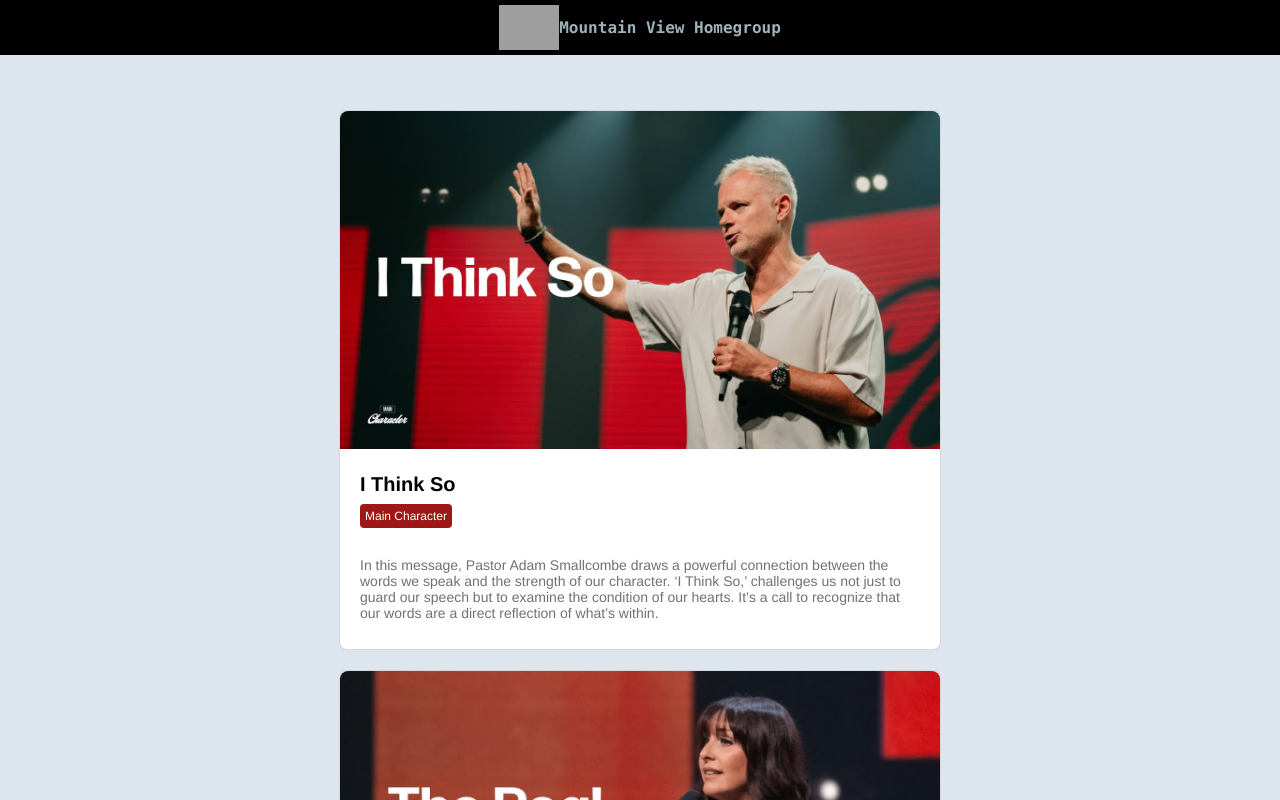
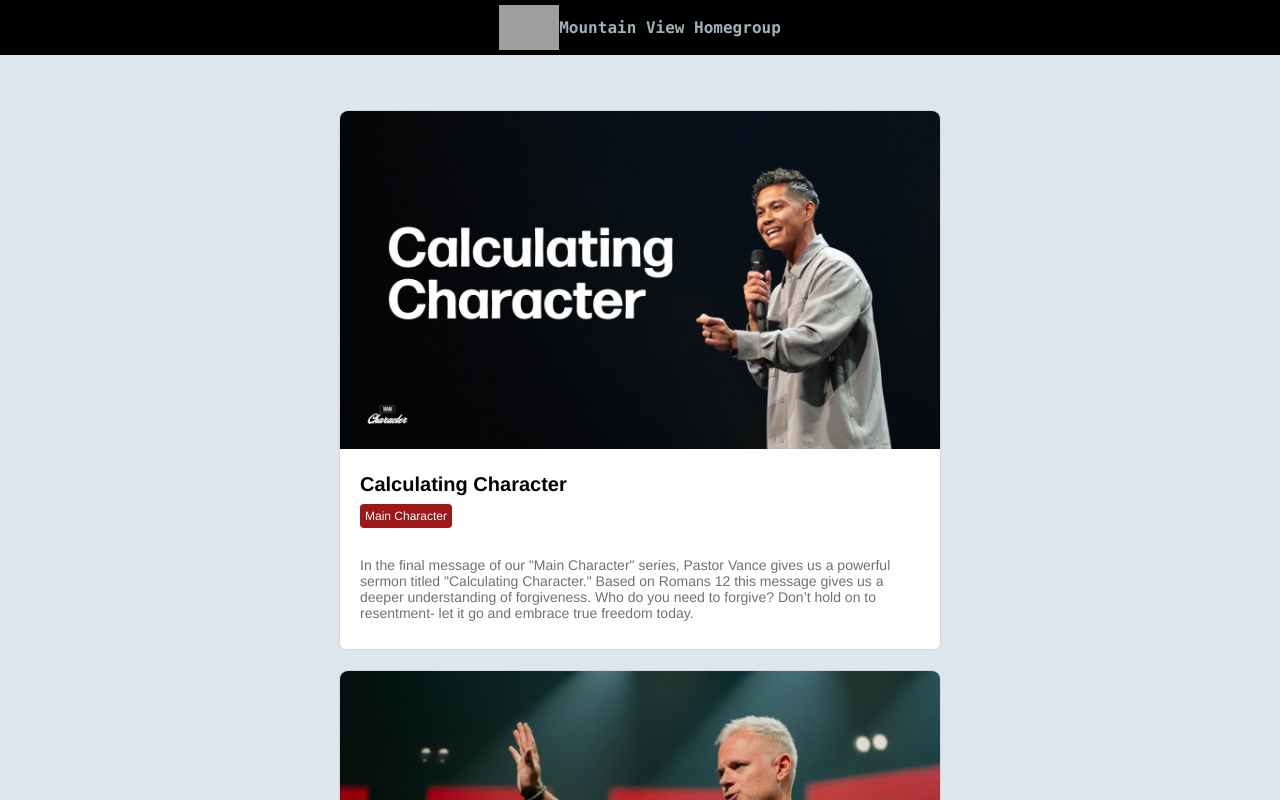
Before and after one commit to alejandrochang/viveblogmtv, a React (Create React App) app: page / in a window 1280 px wide. Shown: the top 800 px of the page. Built offline with nearby package versions, Linux system fonts and the light colour scheme; grey boxes are pictures that could not be loaded.

Commit message:
feat(vbm): calculating character

```diff
--- a/src/data/postData.ts
+++ b/src/data/postData.ts
@@ -1,8 +1,38 @@
 import ItsTheThoughts from "../assets/itsthethoughts.jpg";
 import TheRealThing from "../assets/therealthing.jpg";
 import IThinkSo from "../assets/ithinkso.jpg";
+import CalculatingCharacter from "../assets/calculatingcharacter.jpg";
 
 const PostData = [
+  {
+    id: "calculating-character",
+    title: "Calculating Character",
+    content: 'In the final message of our "Main Character" series, Pastor Vance gives us a powerful sermon titled "Calculating Character." Based on Romans 12 this message gives us a deeper understanding of forgiveness. Who do you need to forgive? Don’t hold on to resentment- let it go and embrace true freedom today.',
+    date: "2024-09-01",
+    src: "https://www.youtube.com/embed/MM9zOL0ChKg?si=8WV7W7irHiPp4sPF",
+    coverImg: CalculatingCharacter,
+    series: "Main Character",
+    scriptures: [
+      'Romans 12:18-21',
+      'Hebrew 8:12',
+      'Matthew 18:15-17',
+      'Matthew 18:21-35',
+      'Luke 17:3',
+      'Matthew 6:9',
+      'Matthew 7:7',
+    ],
+    notes: [
+      'In the final message of our "Main Character" series, Pastor Vance gives us a powerful sermon titled "Calculating Character." Based on Romans 12 this message gives us a deeper understanding of forgiveness. Who do you need to forgive? Don’t hold on to resentment- let it go and embrace true freedom today.',
+      'Something we have to understand is that misunderstanding tools for hygene can end up hurting us in ways we couldnt think of. This is typically the case with misunderstanding forgiveness.',
+      'As believers and people who follow Christ we know we must forgive. Sometimes however, we think we have forgiven, but it could be we have forgotten instead.',
+      'When conflict arises, the offense needs to be defined by the individual. If its not it cant be addressed. When we dont address the conflict we begin to create fences around us and others.',
+      'The longer the fence, the bigger the fence, the harder it will be to take the walls down. One way to knnow what forgiveness is, is to evaluate what is not. Some things is not: 1. Ignoring/forgetting, 2. Not tolerating, 3. Reconciliation.',
+      'Forgiveness is not tolerating, but accepting what has occured and still forgiving. Reconciliation involves that two parties forgive. However, this is not always the case if situations are hostile, unhealthy and against your well-being.',
+      'How do we achieve this level of forgiveness when one has hurt us? We can begin this level of faith by looking at the cross. The Lord mentions he has forgiven our transgressions and iniquities from East to West. He choses to not remember them. Does this mean he cant, of course not as the Lord is omniscent and knows all. That is the love of the Lord.',
+      'Our forgiveness from Christ can never be paid back. He paid a debt he didnt owe. By his grace and mercy we have been forgiven. WE MUST FORGIVE OTHERS. How can a person pay you back when you have placed them in prison? This is the concept of unforgiveness.',
+      'Youre going to have a lifetime of forgiveness to practice and get used too. We must practice forgiveness and learn to release it like a muscle. Breathe in and breathe out, for forgiveness brings freedom and joy in Christ that cannot be bought. The calculation of our character is seen  on the cross. God calculus for forgiveness is greater than our calculation could ever be.'
+    ],
+  },
   {
     id: "i-think-so",
     title: "I Think So",
```
Also changed, not shown: src/assets/calculatingcharacter.jpg (added).
